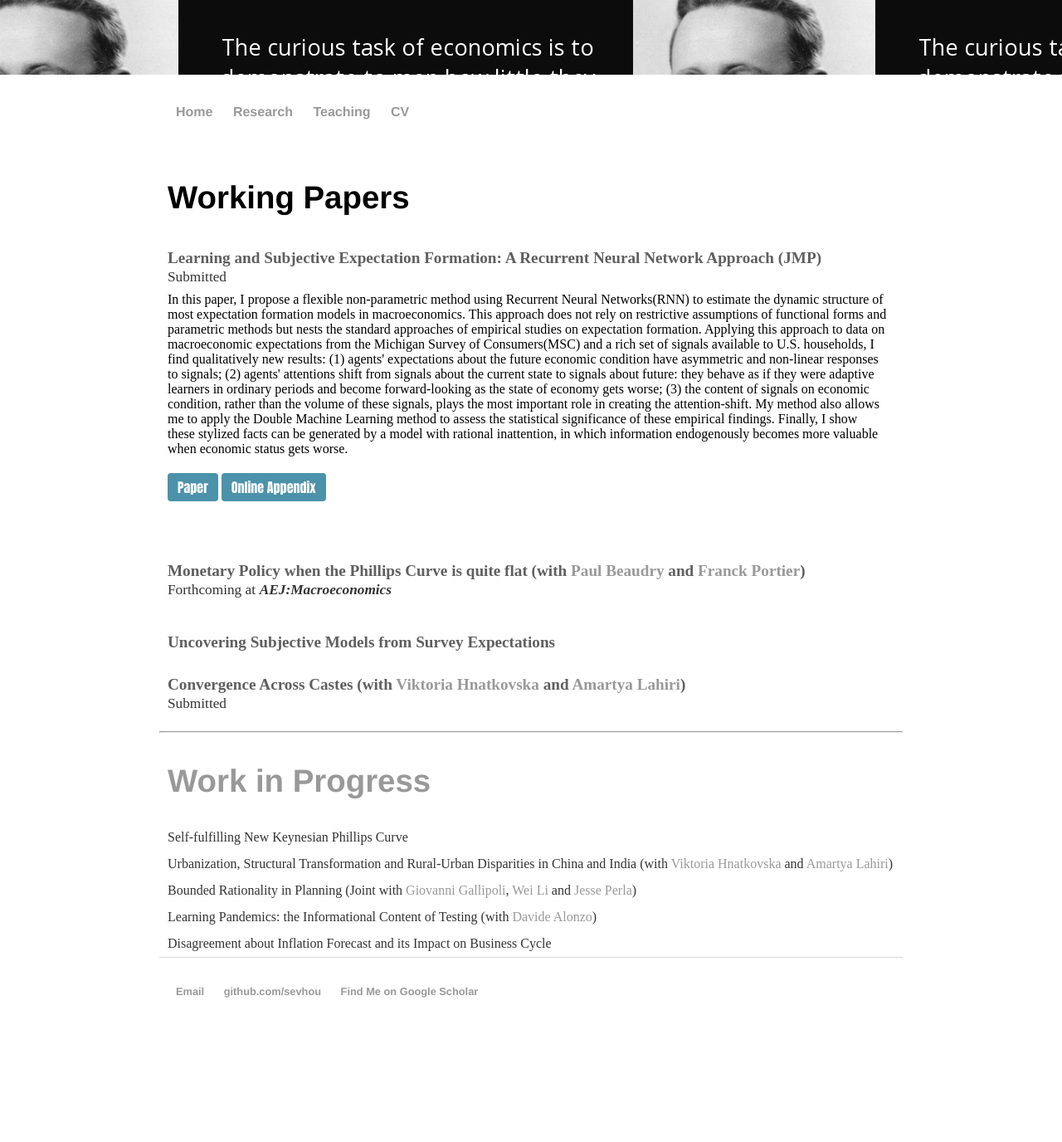
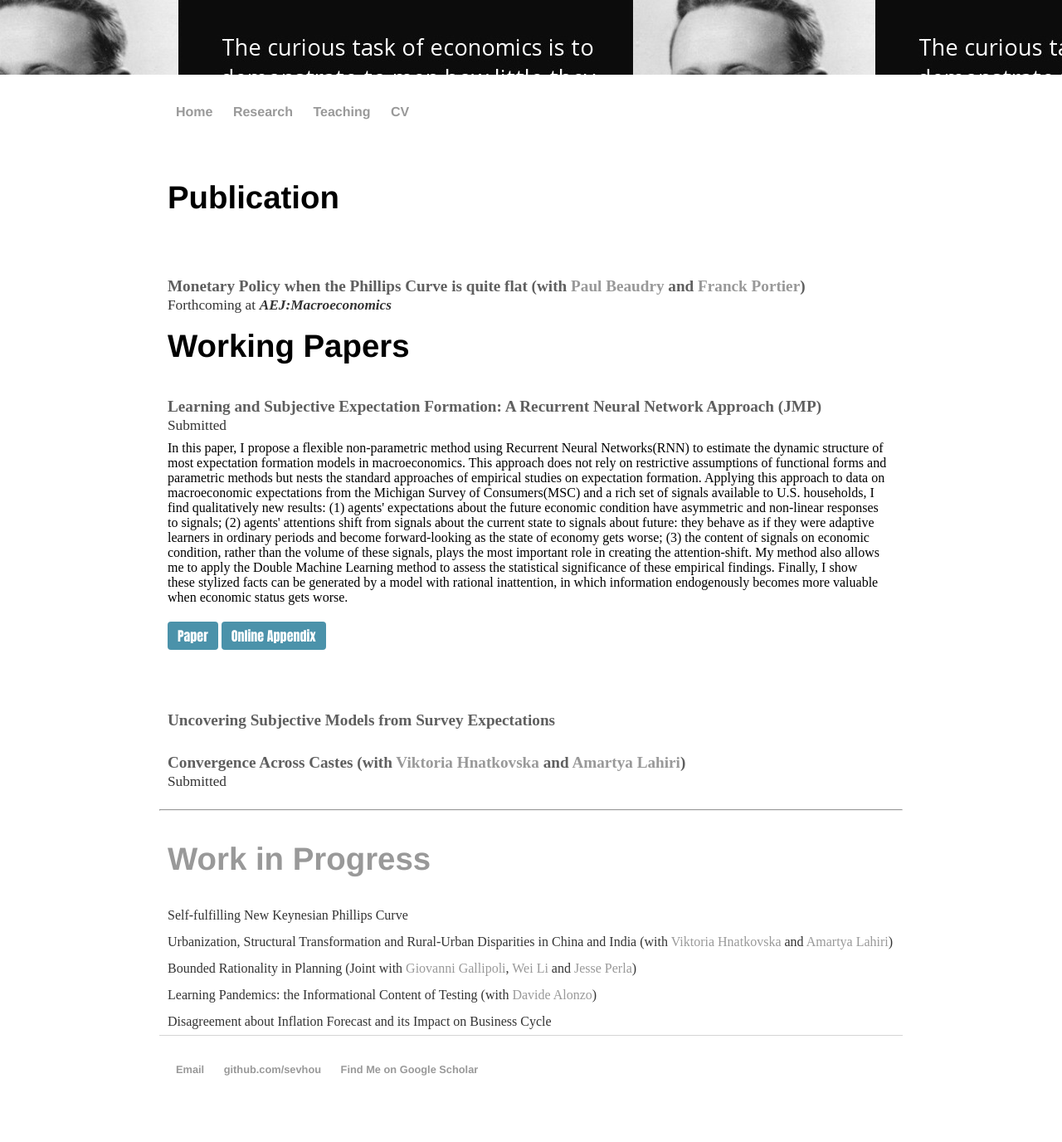
Before and after one commit to sevhou/sevhou.github.io, a Jekyll site: the page built from research/index.html, in a window 1280 px wide. Shown: the whole page at 83% size. Built offline with Jekyll 4.4.1, drawn with Linux system fonts in a browser that asks for light colours; before the commit the page ends 1282 px from its top, so only the background shows below that; some of the changed lines change nothing that is shown.

Commit message:
Update index.html

```diff
--- a/research/index.html
+++ b/research/index.html
@@ -17,6 +17,17 @@ title: Research
 </head>
 
 <div class="blurb">
+	<h1>Publication</h1>
+
+	<br><h2 type="button" class="slide-toggle">Monetary Policy when the Phillips Curve is quite flat (with <a href="https://economics.ubc.ca/faculty-and-staff/paul-beaudry/">Paul Beaudry</a> and <a href="https://fportier.wordpress.com/">Franck Portier</a>) <br>
+	<pubf>Forthcoming at</pubf> <jname>AEJ:Macroeconomics</jname></h2>
+    <div class="box">
+        <div class="box-inner">This papers examines an environment where the Phillips curve is locally quite flat and in which a cost channel of monetary policy may also be at play. The aim of the paper is two fold. First, we highlight conditions under which a relatively flat  Phillips Curve  can invalidate standard prescriptions regarding how monetary policy should be conducted to control inflation. In particular, we discuss the desirability of   a "Go Big or Stay Home" principle for monetary policy under a certain parameter configuration. This principle refers to the desirability of either responding to shocks in a very aggressive way or  not at all, if one aims is to maintain inflation close to target. In the second part of the paper we explore the empirical relevance of the parameter configuration that would favor this principle. To this end,  we provide structural estimates from full model estimation as well as provide evidence based on more direct estimation of the Phillips curve.  The results from both exercises give  substantial support to the configuration of interest.  We use the framework to offer an explanation to recent puzzles associated the behavior of inflation including the possibility of falling into a low inflation trap.
+
+<br><a href="https://sevhou.github.io/research/BHP2022.pdf" class="bluebutton">Paper</a>
+      </div>
+    </div>
+
 	<h1>Working Papers</h1>
 
 	<h2 type="button" class="slide-toggle">Learning and Subjective Expectation Formation: A Recurrent Neural Network Approach (JMP)<br>
@@ -26,15 +37,6 @@ title: Research
 
 <br><a href="https://sevhou.github.io/research/Learning_RNN_main_latest.pdf" class="bluebutton">Paper</a>  <a href="https://sevhou.github.io/research/Learning_RNN_appx_latest.pdf" class="bluebutton">Online Appendix</a>
 
-      </div>
-    </div>
-
-    <br><h2 type="button" class="slide-toggle">Monetary Policy when the Phillips Curve is quite flat (with <a href="https://economics.ubc.ca/faculty-and-staff/paul-beaudry/">Paul Beaudry</a> and <a href="https://fportier.wordpress.com/">Franck Portier</a>) <br>
-	<pubf>Forthcoming at</pubf> <jname>AEJ:Macroeconomics</jname></h2>
-    <div class="box">
-        <div class="box-inner">This papers examines an environment where the Phillips curve is locally quite flat and in which a cost channel of monetary policy may also be at play. The aim of the paper is two fold. First, we highlight conditions under which a relatively flat  Phillips Curve  can invalidate standard prescriptions regarding how monetary policy should be conducted to control inflation. In particular, we discuss the desirability of   a "Go Big or Stay Home" principle for monetary policy under a certain parameter configuration. This principle refers to the desirability of either responding to shocks in a very aggressive way or  not at all, if one aims is to maintain inflation close to target. In the second part of the paper we explore the empirical relevance of the parameter configuration that would favor this principle. To this end,  we provide structural estimates from full model estimation as well as provide evidence based on more direct estimation of the Phillips curve.  The results from both exercises give  substantial support to the configuration of interest.  We use the framework to offer an explanation to recent puzzles associated the behavior of inflation including the possibility of falling into a low inflation trap.
-
-<br><a href="https://sevhou.github.io/research/BHP2022.pdf" class="bluebutton">Paper</a>
       </div>
     </div>
 
```
